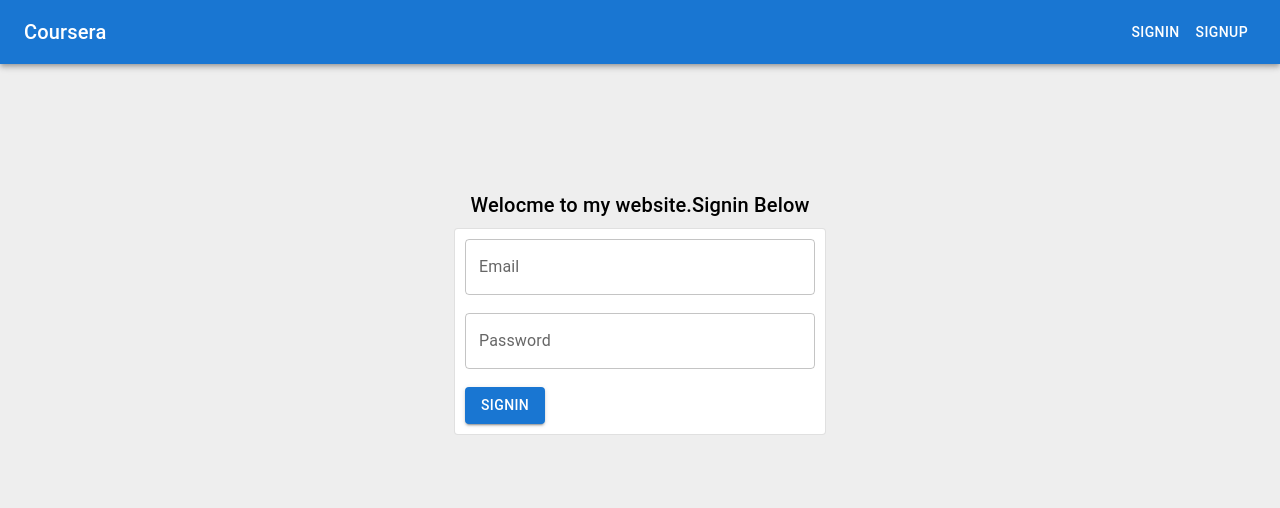
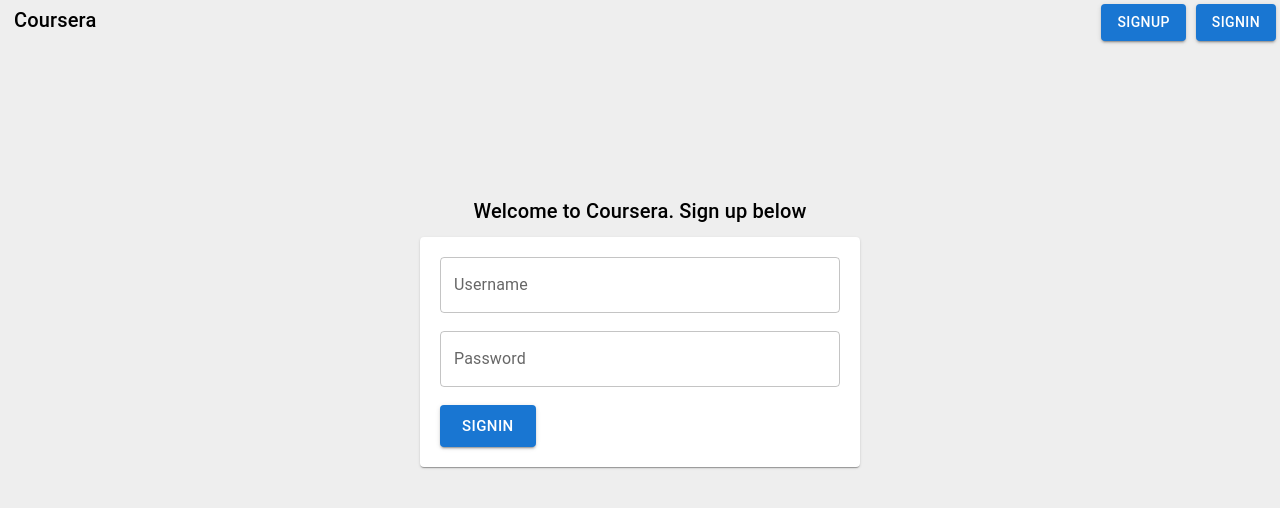
Before and after one commit to Anuraag-CH/course-selling-website-ui, a React (Vite) app: page /signin in a window 1280 px wide. Shown: the top 508 px of the page. Built offline with nearby package versions, Linux system fonts and the light colour scheme; no server answers.

Commit message:
add grid

```diff
--- a/src/Appbar.jsx
+++ b/src/Appbar.jsx
@@ -1,84 +1,118 @@
-import { AppBar, Box, Toolbar, Typography, Button } from "@mui/material";
+import { Typography } from "@mui/material";
+import Button from "@mui/material/Button";
 import { useEffect, useState } from "react";
 import { useNavigate } from "react-router-dom";
-import axios from "axios";
 
-export default function Header() {
+function Appbar() {
   const navigate = useNavigate();
-  const [loggedIn, setLoggedIn] = useState(false);
-  const [username, setUsername] = useState("");
+  const [userName, setUserName] = useState(null);
 
   useEffect(() => {
-    // Define the URL for the API endpoint
-    const url = "http://localhost:3000/admin/me";
+    function callback2(data) {
+      if (data.username) {
+        setUserName(data.username);
+      }
+    }
+    function callback1(res) {
+      res.json().then(callback2);
+    }
 
-    // Make the Axios request within the useEffect hook
-    axios
-      .get(url, {
-        headers: { Authorization: "Bearer " + localStorage.getItem("token") },
-      })
-      .then((response) => response.data)
-      .then((data) => {
-        setUsername(data.username);
-        setLoggedIn(true);
-      })
-      .catch((error) => {
-        console.error("Error fetching username:", error);
-        setLoggedIn(false);
-      });
+    fetch("http://localhost:3000/admin/me", {
+      method: "GET",
+      headers: {
+        Authorization: "Bearer " + localStorage.getItem("token"),
+      },
+    }).then(callback1);
   }, []);
 
-  const handlesignin = () => {
-    navigate("/signin");
-  };
+  if (userName) {
+    return (
+      <div
+        style={{
+          display: "flex",
+          justifyContent: "space-between",
+          padding: 4,
+          zIndex: 1,
+        }}
+      >
+        <div style={{ marginLeft: 10 }}>
+          <Typography variant={"h6"}>Coursera</Typography>
+        </div>
 
-  const handleSignup = () => {
-    navigate("/signup");
-  };
+        <div style={{ display: "flex" }}>
+          <div style={{ marginRight: 10, display: "flex" }}>
+            <div style={{ marginRight: 10 }}>
+              <Button
+                onClick={() => {
+                  navigate("/addcourse");
+                }}
+              >
+                Add course
+              </Button>
+            </div>
 
-  const handlesignout = () => {
-    // Perform signout logic here
-    localStorage.setItem("token", null);
-    setLoggedIn(false);
-    setUsername("");
-  };
+            <div style={{ marginRight: 10 }}>
+              <Button
+                onClick={() => {
+                  navigate("/courses");
+                }}
+              >
+                Courses
+              </Button>
+            </div>
 
-  return (
-    <Box>
-      <AppBar position="static">
-        <Toolbar>
-          <Typography variant="h6" component="h6" sx={{ flexGrow: 1 }}>
-            Coursera{" "}
-          </Typography>
-          {loggedIn ? (
-            <>
-              <Typography
-                variant="subtitle1"
-                component="span"
-                sx={{ marginRight: "1rem" }}
-              >
-                {" "}
-                {username}{" "}
-              </Typography>
-              <Button color="inherit" onClick={handlesignout}>
-                {" "}
-                signout{" "}
-              </Button>
-            </>
-          ) : (
-            <>
-              <Button color="inherit" onClick={handlesignin}>
-                {" "}
-                signin{" "}
-              </Button>
-              <Button color="inherit" onClick={handleSignup}>
-                {" "}
-                Signup{" "}
-              </Button>
-            </>
-          )}
-        </Toolbar>
-      </AppBar>
-    </Box>
-  );
+            <Button
+              variant={"contained"}
+              onClick={() => {
+                localStorage.setItem("token", null);
+                window.location = "/";
+              }}
+            >
+              signout
+            </Button>
+          </div>
+        </div>
+      </div>
+    );
+  } else {
+    return (
+      <div
+        style={{
+          display: "flex",
+          justifyContent: "space-between",
+          padding: 4,
+          zIndex: 1,
+        }}
+      >
+        <div style={{ marginLeft: 10 }}>
+          <Typography variant={"h6"}>Coursera</Typography>
+        </div>
+
+        <div style={{ display: "flex" }}>
+          <div style={{ marginRight: 10 }}>
+            <Button
+              variant={"contained"}
+              onClick={() => {
+                navigate("/signup");
+              }}
+            >
+              Signup
+            </Button>
+          </div>
+          <div>
+            <Button
+              variant={"contained"}
+              onClick={() => {
+                navigate("/signin");
+              }}
+            >
+              Signin
+            </Button>
+          </div>
+        </div>
+      </div>
+    );
+  }
 }
+
+export default Appbar;
--- a/src/Signin.jsx
+++ b/src/Signin.jsx
@@ -1,40 +1,79 @@
 import Button from "@mui/material/Button";
 import TextField from "@mui/material/TextField";
-import Typography from "@mui/material/Typography";
-import Card from "@mui/material/Card";
+import { Card, Typography } from "@mui/material";
+import { useState } from "react";
+import axios from "axios";
 
 function Signin() {
+  const [username, setUsername] = useState("");
+  const [password, setPassword] = useState("");
+
   return (
-    <>
+    <div>
       <div
-        style={{ display: "flex", justifyContent: "center", marginTop: 125 }}
+        style={{
+          paddingTop: 150,
+          marginBottom: 10,
+          display: "flex",
+          justifyContent: "center",
+        }}
       >
-        <Typography variant="h6" gutterBottom>
-          Welocme to my website.Signin Below
+        <Typography variant={"h6"}>
+          Welcome to Coursera. Sign up below
         </Typography>
       </div>
       <div style={{ display: "flex", justifyContent: "center" }}>
-        <Card variant="outlined" style={{ width: 350, padding: 10 }}>
+        <Card varint={"outlined"} style={{ width: 400, padding: 20 }}>
           <TextField
-            id="filled-basic"
-            label="Email"
+            onChange={(e) => {
+              setUsername(e.target.value);
+            }}
+            fullWidth={true}
+            label="Username"
             variant="outlined"
-            fullWidth={true}
           />
           <br />
           <br />
           <TextField
-            id="outlined-password-input"
+            onChange={(e) => {
+              setPassword(e.target.value);
+            }}
+            fullWidth={true}
             label="Password"
-            type="password"
-            fullWidth={true}
+            variant="outlined"
+            type={"password"}
           />
           <br />
           <br />
-          <Button variant="contained">Signin</Button>
+
+          <Button
+            size={"large"}
+            variant="contained"
+            onClick={async () => {
+              const res = await axios.post(
+                "http://localhost:3000/admin/login",
+                {},
+                {
+                  headers: {
+                    "Content-type": "application/json",
+                    username: username,
+                    password: password,
+                  },
+                }
+              );
+              const data = res.data;
+              console.log(data);
+
+              localStorage.setItem("token", data.token);
+              window.location = "/courses";
+            }}
+          >
+            {" "}
+            Signin
+          </Button>
         </Card>
       </div>
-    </>
+    </div>
   );
 }
 
--- a/src/Signup.jsx
+++ b/src/Signup.jsx
@@ -4,10 +4,12 @@
 import Card from "@mui/material/Card";
 import { useState } from "react";
 import axios from "axios";
+import { useNavigate } from "react-router-dom";
 
 function Signup() {
   const [username, setUsername] = useState("");
   const [password, setPassword] = useState("");
+  const navigate = useNavigate();
 
   return (
     <>
@@ -22,7 +24,7 @@
         <Card variant="outlined" style={{ width: 350, padding: 10 }}>
           <TextField
             id="filled-basic"
-            label="Email"
+            label="Username"
             variant="outlined"
             fullWidth={true}
             onChange={(e) => {
@@ -55,6 +57,7 @@
                 }
               );
               localStorage.setItem("token", response.data.token);
+              navigate("/courses");
             }}
           >
             Signup
```
